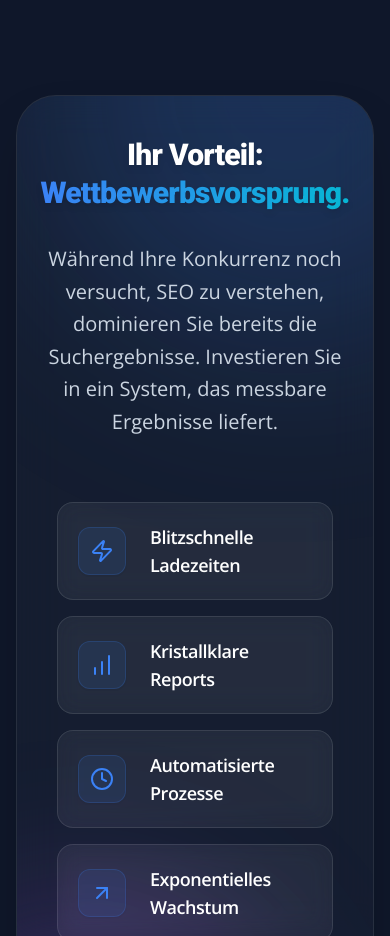
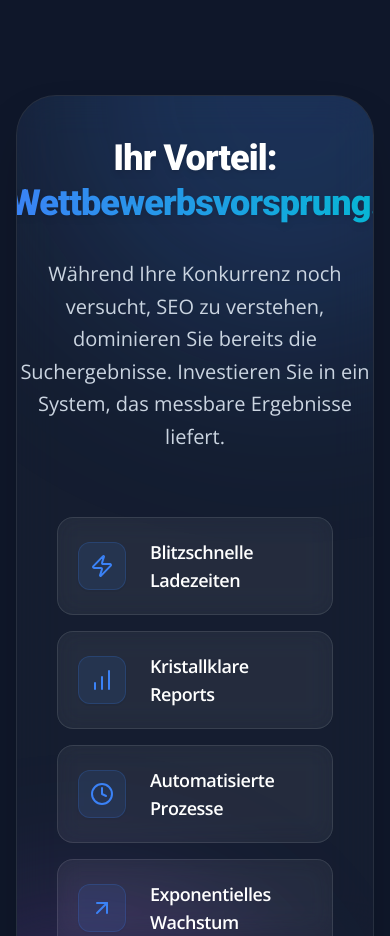
Before and after one commit to NahbarTeam2025/VisibilityLabv1, a React (Vite) app: page / in a window 390 px wide. Shown: the part 8800-9736 px from the top of the page. Built offline with nearby package versions, Linux system fonts and the light colour scheme.

Commit message:
feat: Adjust heading size in Benefits component
Increase the font size of the main heading in the Benefits section for better readability on larger screens.

```diff
--- a/components/Benefits.tsx
+++ b/components/Benefits.tsx
@@ -23,7 +23,7 @@ const Benefits: React.FC = () => {
 
              <div className="relative z-10 flex flex-col lg:flex-row gap-16 lg:gap-24 items-center">
                 <div className="lg:w-1/2 text-center lg:text-left">
-                   <h2 className="text-3xl md:text-5xl lg:text-6xl font-heading font-black text-white mb-8 md:mb-10 leading-tight tracking-tight drop-shadow-md">
+                   <h2 className="text-4xl md:text-5xl xl:text-6xl font-heading font-black text-white mb-8 md:mb-10 leading-tight tracking-tight drop-shadow-md">
                      Ihr Vorteil: <br/>
                      <span className="text-transparent bg-clip-text bg-gradient-to-r from-accentBlue to-accentCyan">Wettbewerbsvorsprung.</span>
                    </h2>
```
